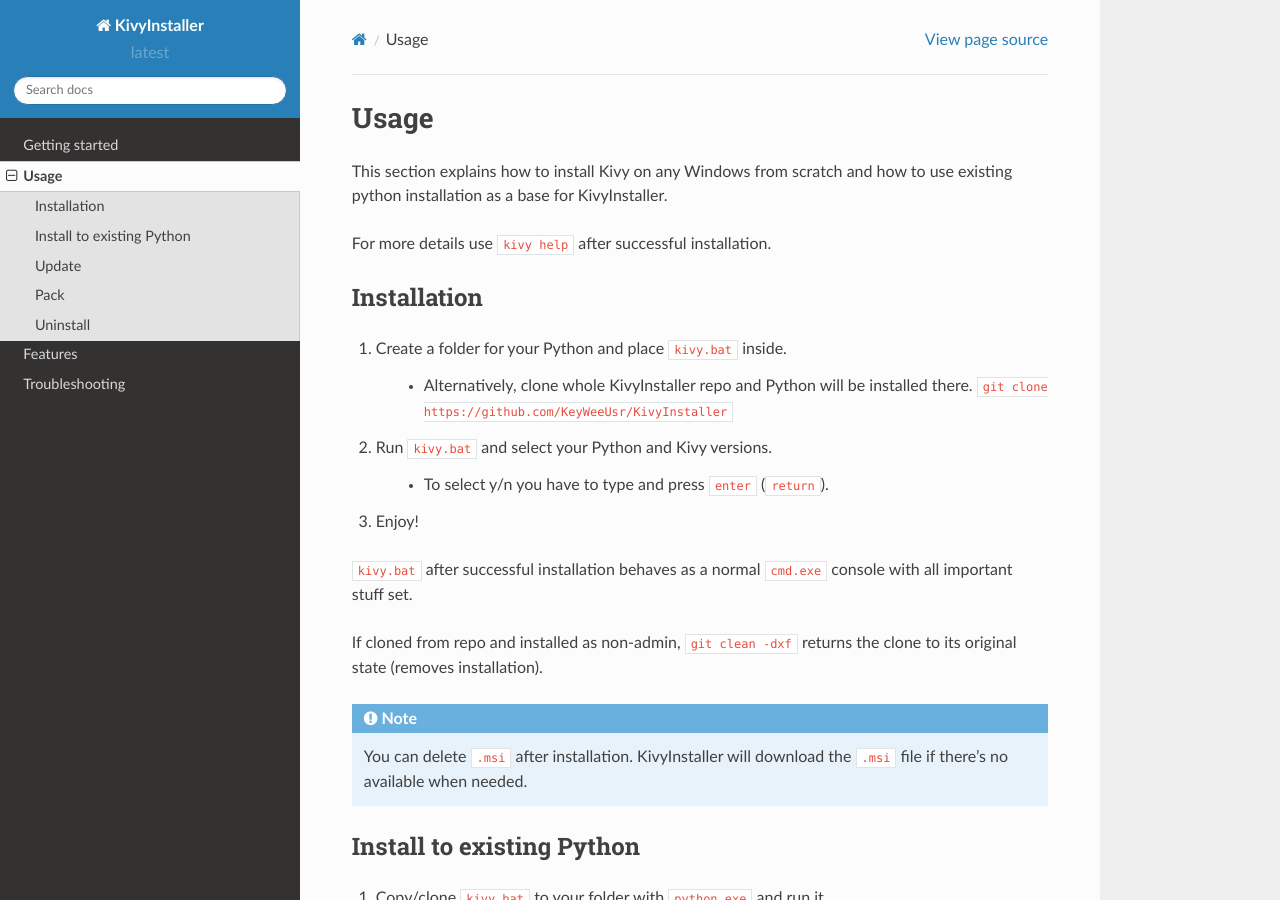
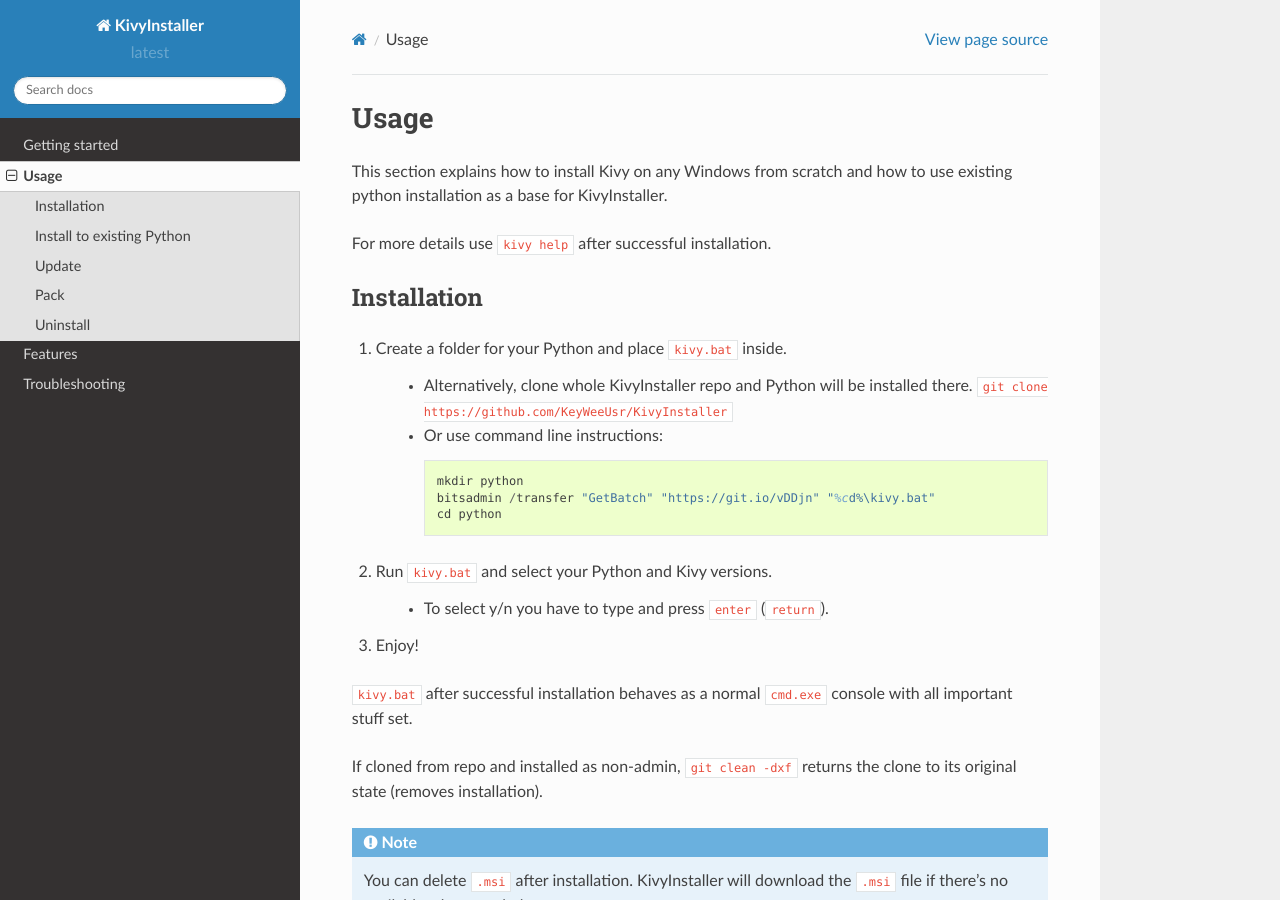
Before and after one commit to KeyWeeUsr/KivyInstaller, a Sphinx documentation site: the page built from docs/source/usage.rst, in a window 1280 px wide and 900 px high. Built offline with Sphinx 7.4.7 and the Read the Docs theme 2.0.0, drawn with Linux system fonts in a browser that asks for light colours.

Commit message:
Add shortened link for raw kivy.bat

```diff
--- a/docs/source/usage.rst
+++ b/docs/source/usage.rst
@@ -14,6 +14,12 @@
     - Alternatively, clone whole KivyInstaller repo and Python will be
       installed there. ``git clone
       https://github.com/KeyWeeUsr/KivyInstaller``
+
+    - Or use command line instructions::
+
+       mkdir python
+       bitsadmin /transfer "GetBatch" "https://git.io/vDDjn" "%cd%\kivy.bat"
+       cd python
 
 #. Run ``kivy.bat`` and select your Python and Kivy versions.
 
```
Also changed, not shown: README.md (+5 -0 lines).
